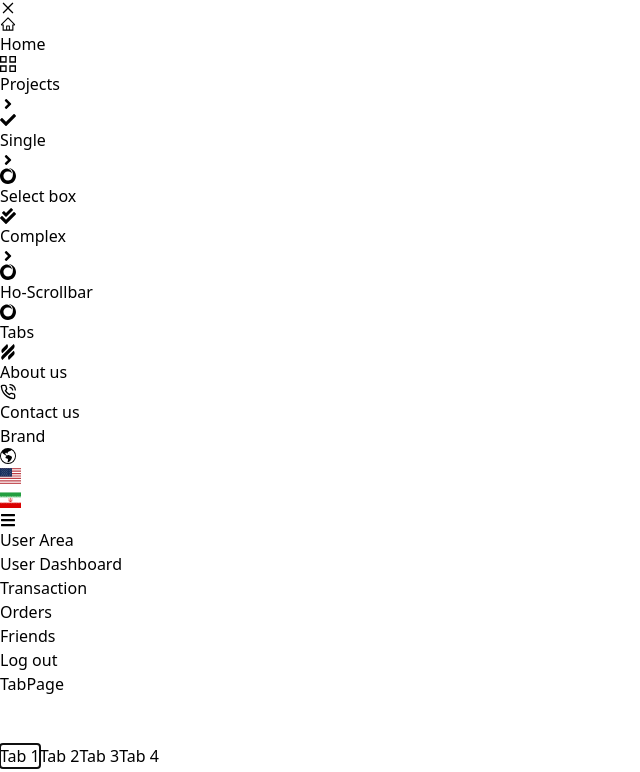
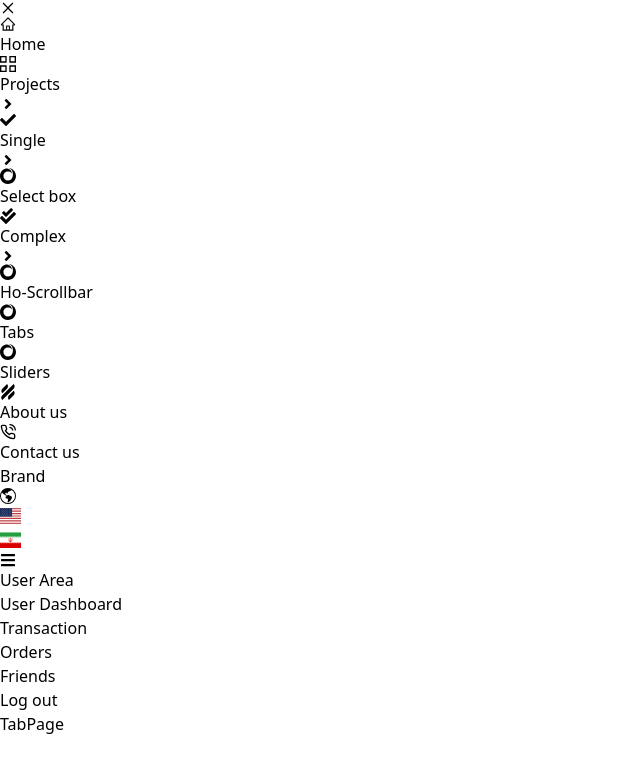
Before and after one commit to NhanVo-gmt/Admin-panel, a Next.js app: page /complex/tabs in a window 1280 px wide. Shown: the top 772 px of the page, without its empty margins (0-640 px from the left). Built offline with nearby package versions, Linux system fonts and the light colour scheme.

Commit message:
adding slider

```diff
--- a/components/layout/layout-sections/MainSidebar.jsx
+++ b/components/layout/layout-sections/MainSidebar.jsx
@@ -74,6 +74,12 @@
                   Tabs
                 </Link>
               </li>
+              <li className="flex justify-start items-center gap-3">
+                <SiSinglestore />
+                <Link href="/complex/slider" onClick={closeSideBarHandler}>
+                  Sliders
+                </Link>
+              </li>
             </ul>
           </li>
           <li className="flex justify-start items-center hover:bg-blue-200 hover:text-blue-800 rounded-lg p-2">
```
Also changed, not shown: components/tabs/TabsComponent.jsx (+6 -3 lines).
